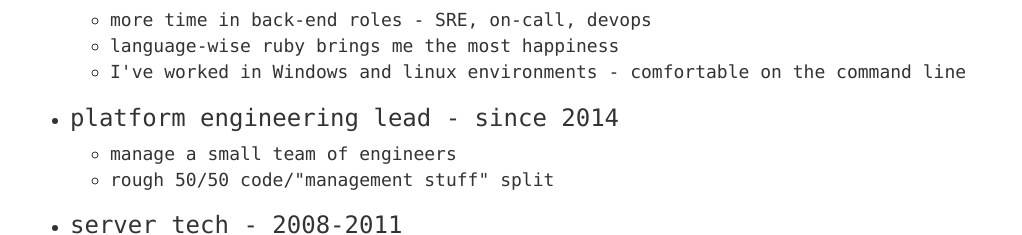
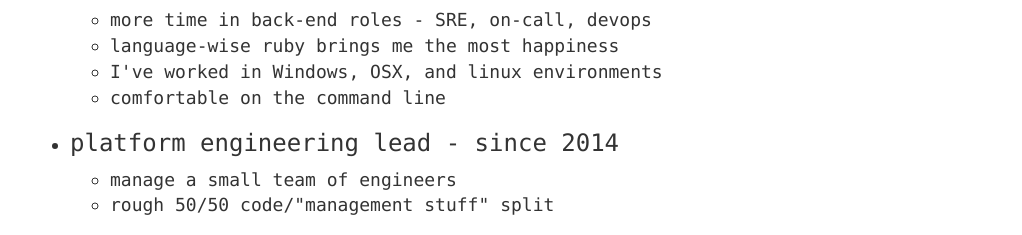
Before and after one commit to tkling/tkling.github.io, a plain HTML site: page resume.html in a window 1280 px wide. Shown: the part 537-772 px from the top of the page, without its empty margins (55-1077 px from the left). Drawn offline with nearby package versions, Linux system fonts and the light colour scheme.

Commit message:
separate, add OSX

```diff
--- a/resume.html
+++ b/resume.html
@@ -40,7 +40,8 @@
               <ul>
                 <li>more time in back-end roles - SRE, on-call, devops</li>
                 <li>language-wise ruby brings me the most happiness</li>
-                <li>I've worked in Windows and linux environments - comfortable on the command line</li>
+                <li>I've worked in Windows, OSX, and linux environments</li>
+                <li>comfortable on the command line</li>
               </ul>
             </li>
             <li><h3>platform engineering lead - since 2014</h3>
```
